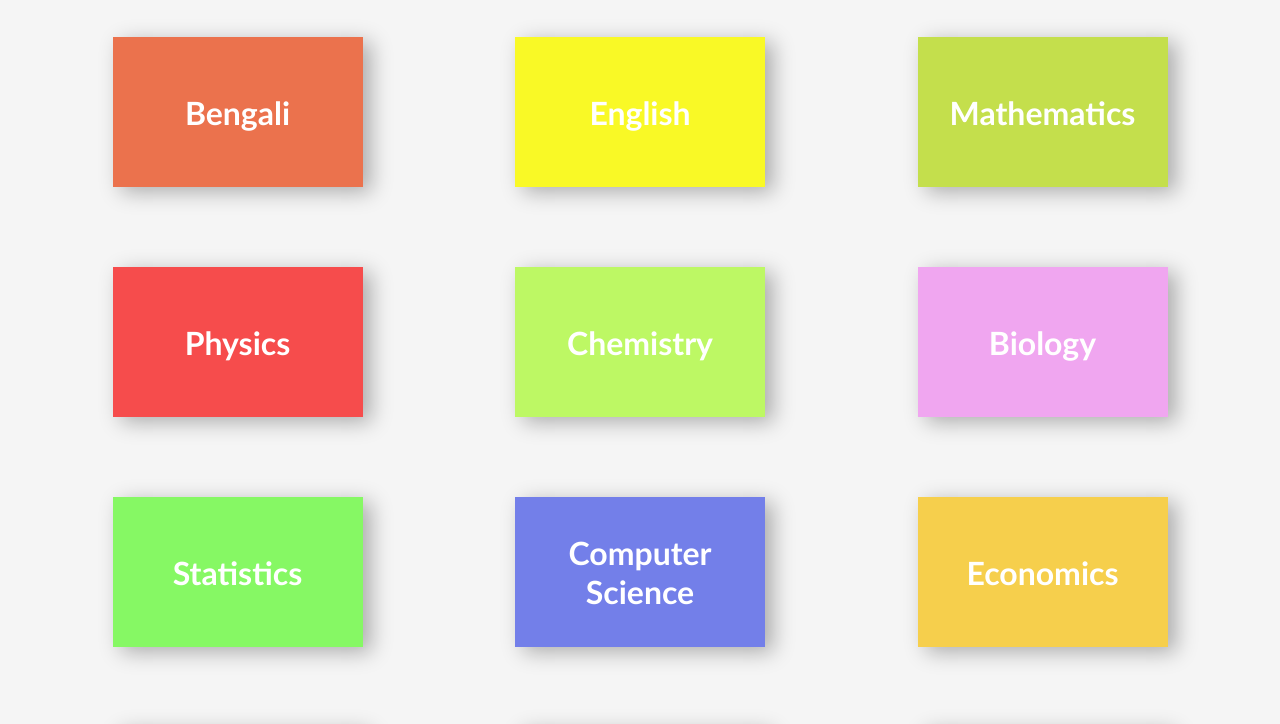
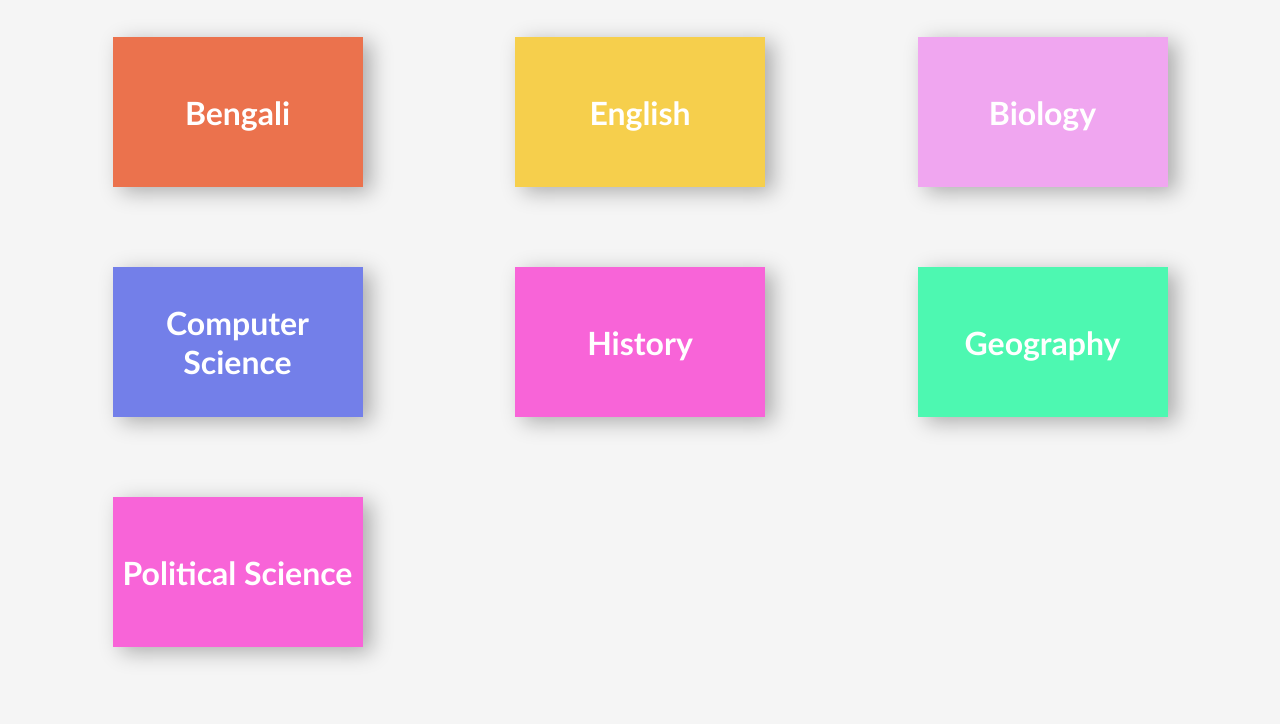
Before and after one commit to piku2706/pioam, a plain HTML site: page classxii.html in a window 1280 px wide. Shown: the part 148-872 px from the top of the page. Drawn offline with Linux system fonts and the light colour scheme.

Commit message:
Update classxii.html

```diff
--- a/classxii.html
+++ b/classxii.html
@@ -90,7 +90,7 @@
         .footer{
             height: 100px;
         }
-        @media(max-width: 770px){
+        @media(max-width: 830px){
             .panel button{
                 height: 45px;
                 width: 75px;
@@ -108,19 +108,13 @@
         <button onclick="window.location.href='index.html'">Home</button>
         <button onclick="window.location.href='classx.html'">class X</button>
         <button onclick="window.location.href='classxii.html'" style="background-color: green; color: white;">class XII</button>
-        <button onclick="window.location.href='contact.html'">Contact</button>
+        <!-- <button onclick="window.location.href='contact.html'">Contact</button> -->
     </div>
     <div class="content">
         <button class="box" style="background-color: rgba(231, 59, 6, 0.7);" onclick="window.location.href='example.html'">Bengali</button>
-        <button class="box" style="background-color: rgba(250, 250, 7, 0.87);" onclick="window.location.href='linkshare1.html'">English</button>
-        <button class="box" style="background-color: rgba(176, 214, 5, 0.7);" onclick="window.location.href='example.html'">Mathematics</button>
-        <button class="box" style="background-color: rgba(247, 5, 5,0.7);" onclick="window.location.href='example.html'">Physics</button>
-        <button class="box" style="background-color: rgba(166, 250, 39, 0.7);" onclick="window.location.href='example.html'">Chemistry</button>
+        <button class="box" style="background-color: rgba(247, 191, 5, 0.7);" onclick="window.location.href='linkshare1.html'">English</button>
         <button class="box" style="background-color: rgba(238, 133, 238, 0.7);" onclick="window.location.href='example.html'">Biology</button>
-        <button class="box" style="background-color: rgba(88, 250, 39, 0.7);" onclick="window.location.href='example.html'">Statistics</button>
         <button class="box" style="background-color: rgba(61, 77, 228, 0.7);" onclick="window.location.href='example.html'">Computer Science</button>
-        <button class="box" style="background-color: rgba(247, 191, 5, 0.7);" onclick="window.location.href='example.html'">Economics</button>
-        <button class="box" style="background-color: rgba(7, 250, 149, 0.7);" onclick="window.location.href='example.html'">Nutrition</button>
         <button class="box" style="background-color: rgba(250, 39, 204, 0.7);" onclick="window.location.href='example.html'">History</button>
         <button class="box" style="background-color: rgba(7, 250, 149, 0.7);" onclick="window.location.href='example.html'">Geography</button>
         <button class="box" style="background-color: rgba(250, 39, 204, 0.7);" onclick="window.location.href='example.html'">Political Science</button>
```
